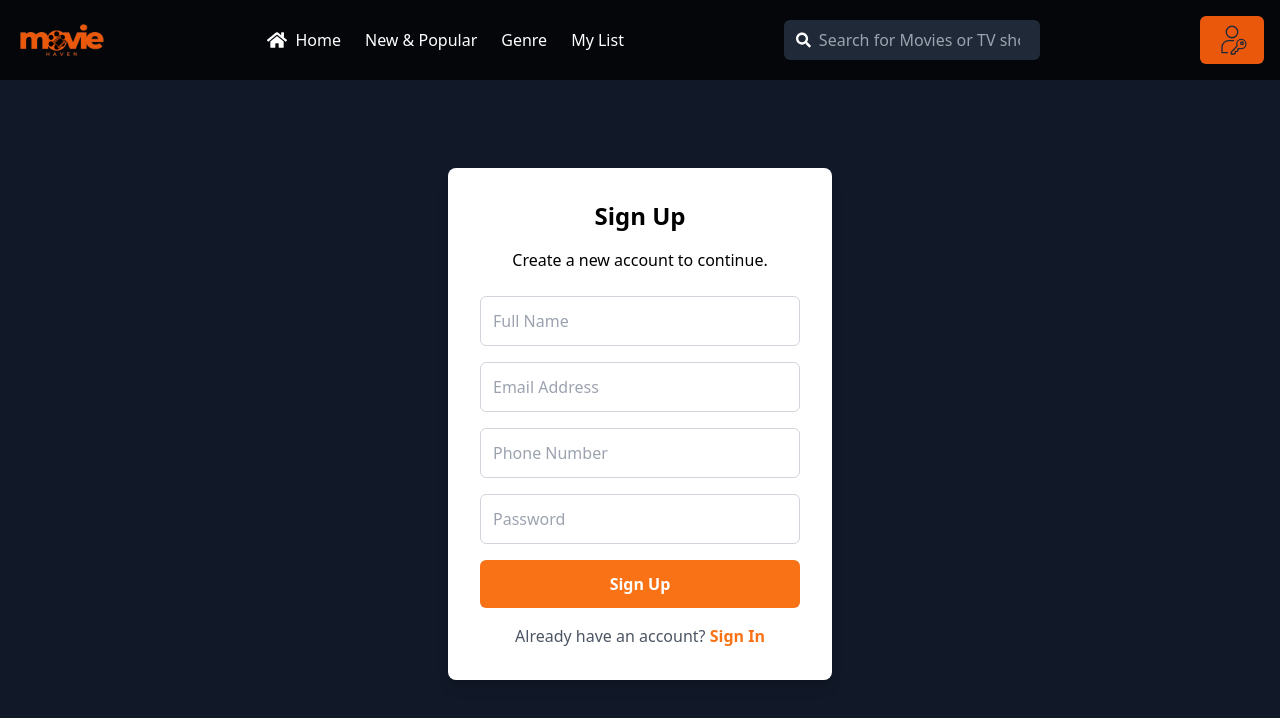
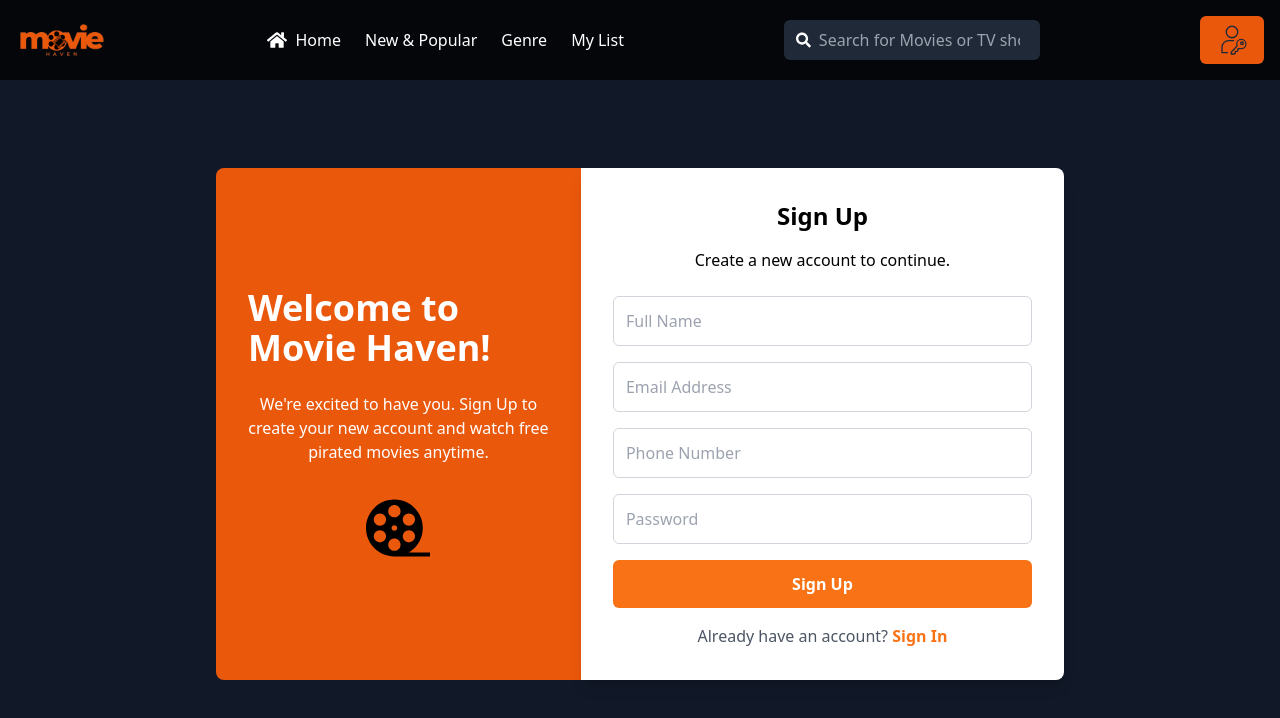
Before and after one commit to dnjstr/MovieApp-Front-End, a React (Vite) app: page /sign-up in a window 1280 px wide. Shown: the top 718 px of the page. Built offline with nearby package versions, Linux system fonts and the light colour scheme.

Commit message:
Sign up Update

```diff
--- a/src/components/pages/SignIn.tsx
+++ b/src/components/pages/SignIn.tsx
@@ -30,7 +30,7 @@ const SignIn: React.FC = () => {
                         </svg>
                     </div>
                 </div>
-                    <div className="bg-white text-white p-16 rounded-r-lg flex flex-col justify-center items-center w-2/3">
+                    <div className="bg-white p-16 rounded-r-lg  w-2/3">
                         <h2 className="text-2xl text-black font-bold text-center mb-4">Sign In</h2>
                         <p className="text-black text-center mb-6">
                             Sign in to your account to continue.
--- a/src/components/pages/SignUp.tsx
+++ b/src/components/pages/SignUp.tsx
@@ -3,11 +3,36 @@ import { Link } from "react-router-dom";
 
 const SignUp: React.FC = () => {
     return (
-        <div className="flex justify-center items-center min-h-screen bg-gray-900">
-            <div className="bg-white p-8 rounded-lg shadow-lg w-96">
+        <div className="flex justify-center items-center min-h-screen ">
+            <div className="flex">
+                <div className="bg-orange-600 text-white p-8 rounded-l-lg flex flex-col justify-center items-center w-1/2">
+                    <h1 className="text-4xl font-bold mb-6">Welcome to Movie Haven!</h1>
+                    <p className="text-x text-center max-w-md">
+                        We're excited to have you. Sign Up to create your new account and watch free pirated movies anytime.
+                    </p>
+                    <div className="mt-8">
+                        <svg
+                            className="w-16 h-16 text-black"
+                            xmlns="http://www.w3.org/2000/svg"
+                            viewBox="0 0 512 512"
+                            fill="currentColor">
+                            <path
+                                d="M343.656 451.109C410 411.438 454.422 338.906 454.422 256c0-125.484-101.719
+                                -227.219-227.203-227.219C101.719 28.781 0 130.516 0 256s101.719 227.219 227.219 227.219H512v-32.109H343.656zM318.484 145.875c23.547
+                                -13.594 53.641-5.531 67.234 18.016s5.531 53.656-18.016 67.25c-23.547 13.578-53.641 5.516-67.234-18.016-13.609-23.562-5.531-53.656
+                                18.016-67.25zM300.453 297.688c13.609-23.547 43.703-31.609 67.25-18.016 23.547 13.609 31.609 43.703 18.016 67.25s-43.688 31.609-67.25
+                                18.016c-23.547-13.609-31.625-43.719-18.016-67.25zM227.219 72.375c27.188 0 49.219 22.031 49.219 49.219s-22.031 49.25-49.219 49.25-49.25
+                                -22.063-49.25-49.25 22.063-49.219 49.25-49.219zM249.938 256c0 12.563-10.172 22.719-22.719 22.719-12.563 0-22.719-10.156-22.719-22.719s10.156
+                                -22.719 22.719-22.719c12.547 0 22.719 10.156 22.719 22.719zM68.703 163.891c13.594-23.547 43.703-31.609 67.25-18.016s31.609 43.688 18.016 67.25c-13.594
+                                23.531-43.703 31.609-67.25 18.016-23.547-13.609-31.625-43.719-18.016-67.25zM135.969 364.938c-23.563 13.594-53.656 5.531-67.266-18.016-13.578-23.547
+                                -5.516-53.656 18.016-67.266 23.547-13.594 53.656-5.516 67.25 18.031s5.531 53.641-18.016 67.25zM177.969 389.203c0-27.188 22.063-49.234 49.25-49.234s49.219
+                                22.047 49.219 49.234-22.031 49.234-49.219 49.234-49.25-22.047-49.25-49.234z"/>
+                        </svg>
+                    </div>
+                </div>
+                <div className="bg-white p-8 rounded-r-lg shadow-lg w-2/3">
                     <h2 className="text-2xl text-black font-bold text-center mb-4">Sign Up</h2>
                     <p className="text-center text-black mb-6">Create a new account to continue.</p>
-
                     <form>
                         <div className="mb-4">
                             <input
@@ -16,7 +41,6 @@ const SignUp: React.FC = () => {
                                 className="text-black w-full p-3 border border-gray-300 rounded-md focus:outline-none focus:ring-2 focus:ring-orange-500"
                             />
                         </div>
-
                         <div className="mb-4">
                             <input
                                 type="email"
@@ -24,7 +48,6 @@ const SignUp: React.FC = () => {
                                 className="text-black w-full p-3 border border-gray-300 rounded-md focus:outline-none focus:ring-2 focus:ring-orange-500"
                             />
                         </div>
-
                         <div className="mb-4">
                             <input
                                 type="text"
@@ -32,7 +55,6 @@ const SignUp: React.FC = () => {
                                 className="text-black w-full p-3 border border-gray-300 rounded-md focus:outline-none focus:ring-2 focus:ring-orange-500"
                             />
                         </div>
-
                         <div className="mb-4 relative">
                             <input
                                 type="password"
@@ -40,12 +62,10 @@ const SignUp: React.FC = () => {
                                 className="text-black w-full p-3 border border-gray-300 rounded-md focus:outline-none focus:ring-2 focus:ring-orange-500"
                             />
                         </div>
-
                         <button className="w-full bg-orange-500 text-white py-3 rounded-md font-bold hover:bg-orange-600 transition">
                             Sign Up
                         </button>
                     </form>
-
                     <p className="text-center text-gray-600 mt-4">
                         Already have an account?{" "}
                         <Link to="/sign-in" className="text-orange-500 font-semibold hover:underline">
@@ -54,6 +74,7 @@ const SignUp: React.FC = () => {
                     </p>
                 </div>
             </div>
+        </div>
     );
 };
 
```
Lines whose indentation alone changed are shown as unchanged.
